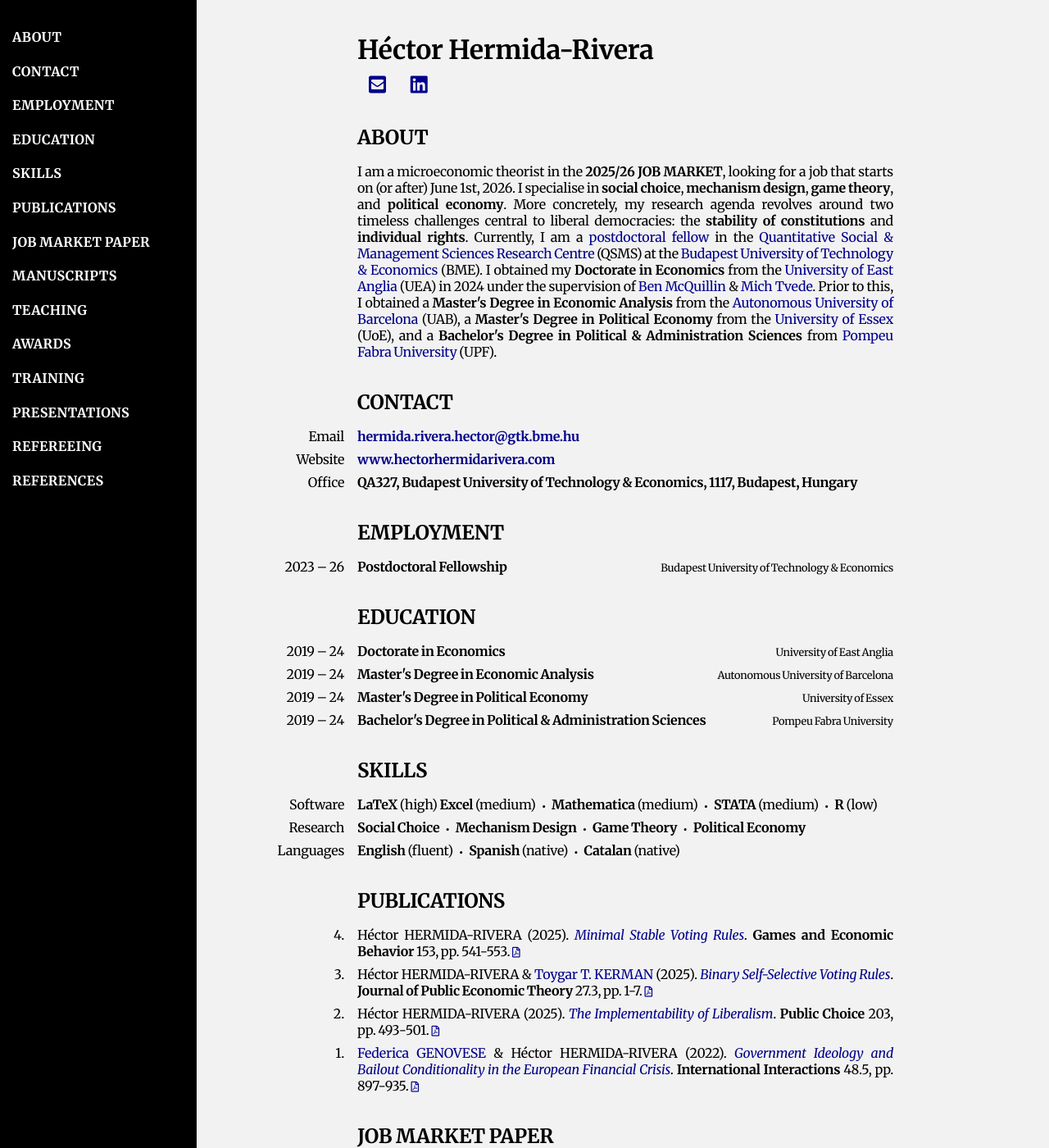
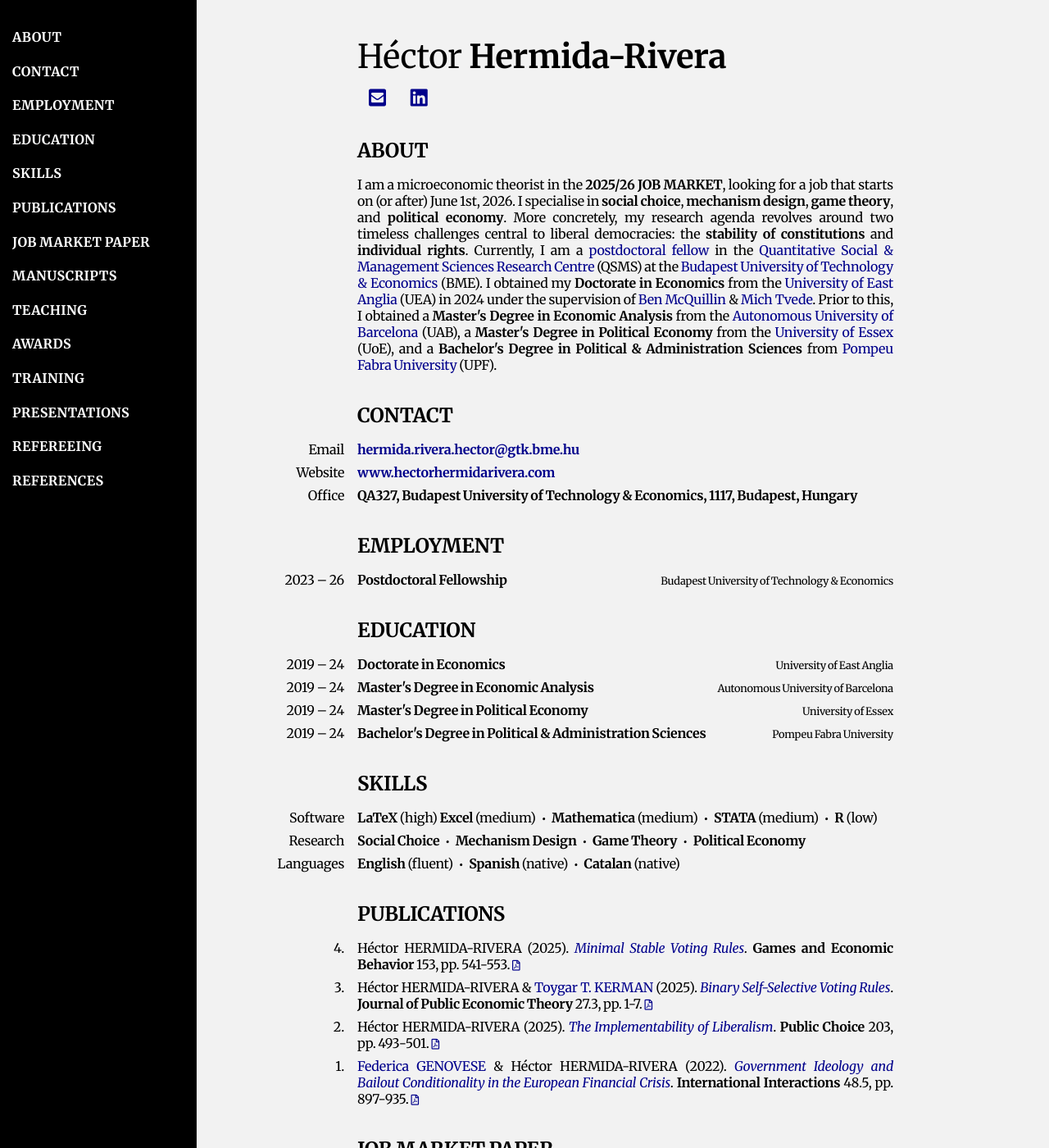
Before and after one commit to HectorHermidaRivera/hectorhermidarivera.github.io, a Jekyll site: the page built from index.md, in a window 1280 px wide and 1400 px high. Shown: the whole window at 82% size. Built offline with Jekyll 4.4.1, drawn with Linux system fonts in a browser that asks for light colours; a style sheet for code colours, icons or effects is not loaded.

Commit message:
Update default.html

```diff
--- a/_layouts/default.html
+++ b/_layouts/default.html
@@ -19,9 +19,9 @@
       position: fixed;
       top: 0;
       left: 0;
-      width: 240px; /* wider */
+      width: 240px;
       height: 100%;
-      background: #000000; /* black background */
+      background: #000000;
       padding: 25px 15px;
       box-sizing: border-box;
       display: flex;
@@ -41,7 +41,7 @@
       margin: 8px 0;
       width: 100%;
       display: block;
-      line-height: 1.6; /* more separation */
+      line-height: 1.6;
     }
 
     .sidebar a:hover {
@@ -50,21 +50,58 @@
 
     /* --- Main content --- */
     .content {
-      margin-left: 260px; /* match sidebar width + spacing */
+      margin-left: 260px;
       padding: 20px 40px;
       box-sizing: border-box;
     }
 
+    /* --- Title --- */
+    .main-name {
+      font-family: 'Merriweather', serif;
+      font-size: 2.5em;
+      font-weight: 400;
+      margin-bottom: 0.4em;
+      line-height: 1.1;
+    }
+
+    .main-name strong {
+      font-weight: 700;
+    }
+
     /* --- Bullet fix --- */
-    .bullet { display:inline-block; vertical-align:middle; }
-    .bullet::before { content:"•"; margin: 0 0.4em; display:inline-block; color: inherit; }
+    .bullet {
+      display: inline-block;
+      vertical-align: middle;
+    }
+
+    .bullet::before {
+      content: "•";
+      margin: 0 0.4em;
+      display: inline-block;
+      color: inherit;
+    }
 
     /* --- PDF icon tweak --- */
-    .fa-file-pdf { font-size: 0.8em; position: relative; top: 0; }
+    .fa-file-pdf {
+      font-size: 0.8em;
+      position: relative;
+      top: 0;
+    }
 
     /* --- Collapsible elements --- */
-    .collapsible-content { max-height: 0; overflow: hidden; transition: max-height 0.35s ease; margin-top:4px; padding-left:10px; }
-    .collapsible-link { color: #00008B; text-decoration: underline; cursor: pointer; }
+    .collapsible-content {
+      max-height: 0;
+      overflow: hidden;
+      transition: max-height 0.35s ease;
+      margin-top: 4px;
+      padding-left: 10px;
+    }
+
+    .collapsible-link {
+      color: #00008B;
+      text-decoration: underline;
+      cursor: pointer;
+    }
   </style>
 </head>
 
@@ -87,7 +124,7 @@
   </div>
 
   <div class="content">
-    <h1 class="main-name">Héctor Hermida-Rivera</h1>
+    <h1 class="main-name">Héctor <strong>Hermida-Rivera</strong></h1>
     {{ content }}
   </div>
 
```
